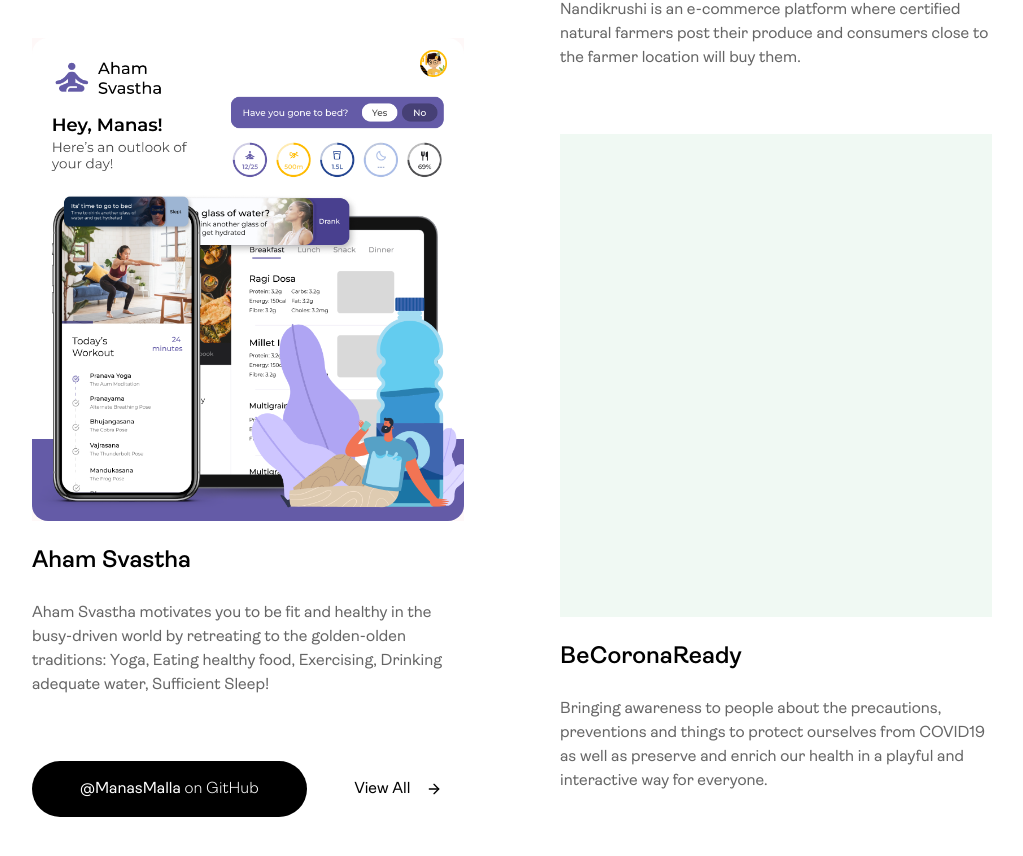
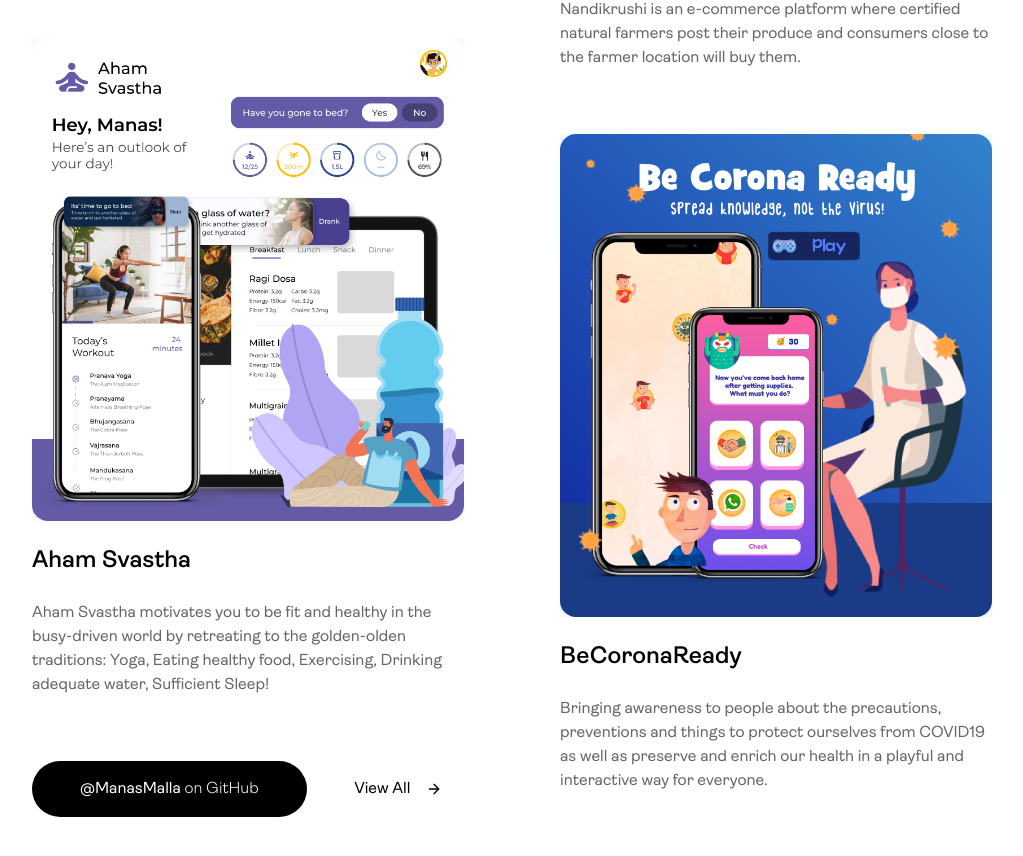
Before and after one commit to ManasMalla/manasmalla.github.io, a Next.js app: page / in a window 1280 px wide. Shown: the part 6495-7351 px from the top of the page, without its empty margins (80-1103 px from the left). Built offline with nearby package versions, Linux system fonts and the light colour scheme; what @parse/react-ssr would draw is missing.

Commit message:
added becoronaready app poster
Signed-off-by: Manas Malla <manasmalla.dev@gmail.com>

```diff
--- a/src/pages/index.tsx
+++ b/src/pages/index.tsx
@@ -757,7 +757,12 @@
                 </p>
               </div> */}
               <div className="w-full lg:w-1/2 lg:mt-24">
-                <div className="aspect-[765/856] bg-[#CEEAD6]/30 dark:bg-[#CEEAD6]/80"></div>
+                <div className="aspect-[765/856] bg-[#CEEAD6]/30 dark:bg-[#CEEAD6]/80">
+                  <img
+                    src="projects/BeCoronaReady.png"
+                    className="w-full h-full object-cover object-top rounded-2xl"
+                  />
+                </div>
                 <h4 className="text-2xl my-6 font-semibold">BeCoronaReady</h4>
                 <p className="opacity-60">
                   Bringing awareness to people about the precautions,
```
Also changed, not shown: public/projects/BeCoronaReady.png (added).
